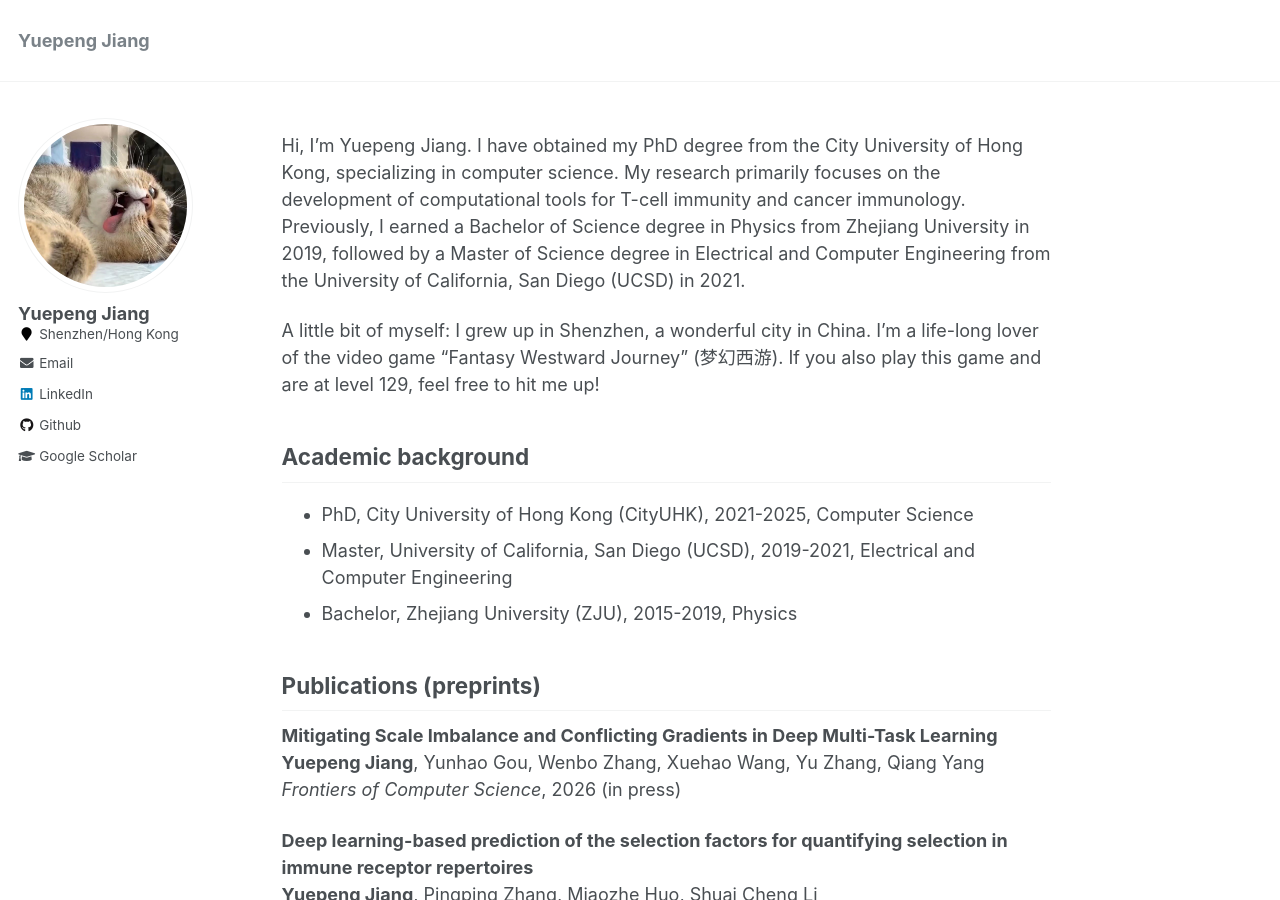
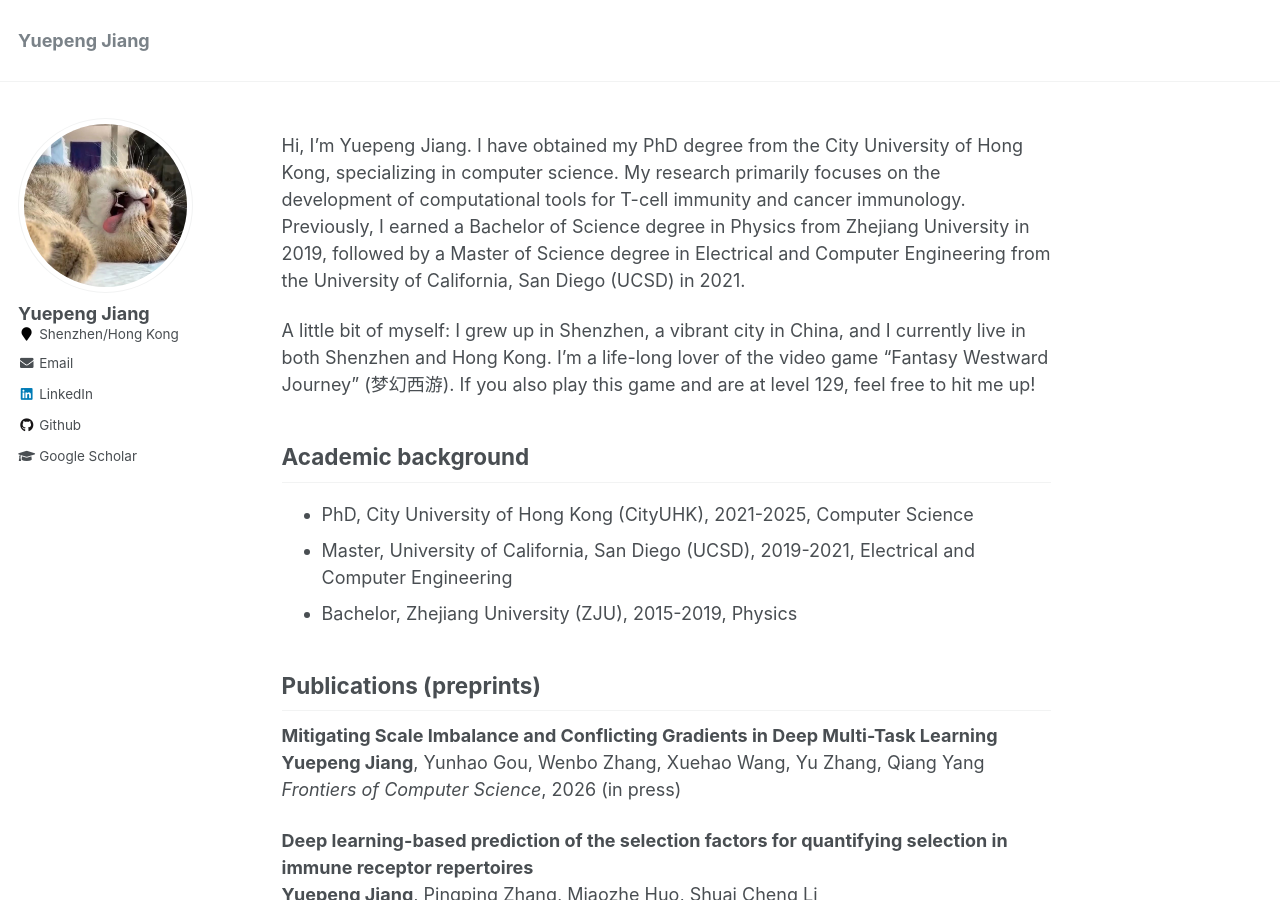
Before and after one commit to jiangdada1221/jiangdada1221.github.io, a Jekyll site: the page built from _pages/about.md, in a window 1280 px wide and 900 px high. Built offline with Jekyll 4.4.1, drawn with Linux system fonts in a browser that asks for light colours.

Commit message:
Update about.md

```diff
--- a/_pages/about.md
+++ b/_pages/about.md
@@ -9,7 +9,7 @@ redirect_from:
 ---
 Hi, I'm Yuepeng Jiang. I have obtained my PhD degree from the City University of Hong Kong, specializing in computer science. My research primarily focuses on the development of computational tools for T-cell immunity and cancer immunology. Previously, I earned a Bachelor of Science degree in Physics from Zhejiang University in 2019, followed by a Master of Science degree in Electrical and Computer Engineering from the University of California, San Diego (UCSD) in 2021. <br />
 
-A little bit of myself: I grew up in Shenzhen, a wonderful city in China. I'm a life-long lover of the video game “Fantasy Westward Journey” (梦幻西游). If you also play this game and are at level 129, feel free to hit me up!  <br />
+A little bit of myself: I grew up in Shenzhen, a vibrant city in China, and I currently live in both Shenzhen and Hong Kong. I'm a life-long lover of the video game “Fantasy Westward Journey” (梦幻西游). If you also play this game and are at level 129, feel free to hit me up!  <br />
 
 <!-- [Resume)](https://jiangdada1221.github.io/files/CV_2021fall.pdf), updated in 2021-10 <br /> -->
 
```
